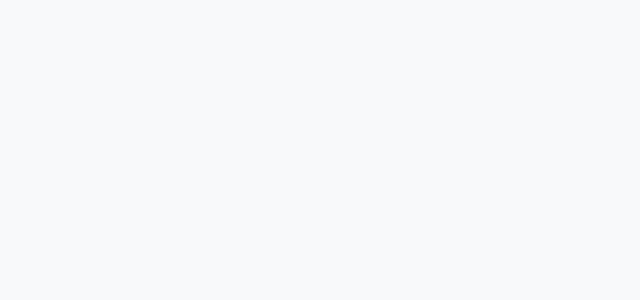
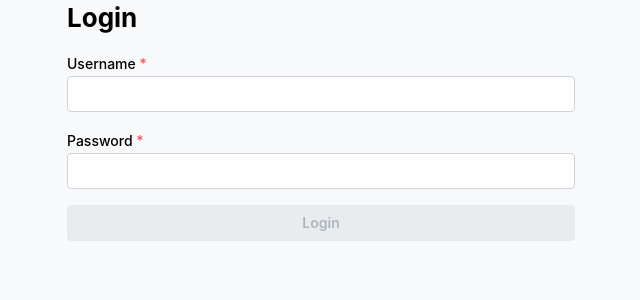
Before and after one commit to sebebbert/WhatTheRuck, a React (Vite) app: page /WhatTheRuck/login in a window 1280 px wide. Before the commit this address had no page. Shown: the top 300 px of the page, without its empty margins (319-959 px from the left). Built offline with nearby package versions, Linux system fonts and the light colour scheme.

Commit message:
User login page added

```diff
--- a/src/App.tsx
+++ b/src/App.tsx
@@ -1,20 +1,40 @@
 import { MantineProvider } from '@mantine/core';
 import { BrowserRouter, Routes, Route, Navigate } from 'react-router-dom';
 import { MatchProvider } from './context/MatchContext';
+import { AuthProvider } from './context/AuthContext';
+import { RequireAuth } from './components/RequireAuth';
 import { NewMatch } from './pages/NewMatch';
 import { LiveMatch } from './pages/LiveMatch';
+import { Login } from './pages/Login';
 
 function App() {
   return (
     <MantineProvider>
+      <AuthProvider>
         <MatchProvider>
           <BrowserRouter>
             <Routes>
-            <Route path="/WhatTheRuck" element={<NewMatch />} />
-            <Route path="/WhatTheRuck/match" element={<LiveMatch />} />
+              <Route path="/WhatTheRuck/login" element={<Login />} />
+              <Route
+                path="/WhatTheRuck"
+                element={
+                  <RequireAuth>
+                    <NewMatch />
+                  </RequireAuth>
+                }
+              />
+              <Route
+                path="/WhatTheRuck/match"
+                element={
+                  <RequireAuth>
+                    <LiveMatch />
+                  </RequireAuth>
+                }
+              />
             </Routes>
           </BrowserRouter>
         </MatchProvider>
+      </AuthProvider>
     </MantineProvider>
   );
 }
--- /dev/null
+++ b/src/components/RequireAuth.tsx
@@ -0,0 +1,15 @@
+import { Navigate, useLocation } from 'react-router-dom';
+import { useAuth } from '../context/AuthContext';
+import type { ReactElement } from 'react';
+
+export function RequireAuth({ children }: { children: ReactElement }) {
+  const { isAuthenticated } = useAuth();
+  const location = useLocation();
+
+  if (!isAuthenticated) {
+    // Redirect to login page but save the attempted url
+    return <Navigate to="/WhatTheRuck/login" state={{ from: location }} replace />;
+  }
+
+  return children;
+}
--- /dev/null
+++ b/src/context/AuthContext.tsx
@@ -0,0 +1,88 @@
+import { createContext, useContext, useState, useEffect } from 'react';
+import { validatePassword, hashPassword } from '../utils/crypto';
+
+interface User {
+  username: string;
+  role: 'user' | 'admin';
+}
+
+interface AuthContextType {
+  user: User | null;
+  login: (username: string, password: string) => Promise<boolean>;
+  logout: () => void;
+  isAuthenticated: boolean;
+}
+
+const AuthContext = createContext<AuthContextType | null>(null);
+
+const STORED_USERS_KEY = 'wtr_users';
+const CURRENT_USER_KEY = 'wtr_current_user';
+
+export function AuthProvider({ children }: { children: React.ReactNode }) {
+  const [user, setUser] = useState<User | null>(null);
+
+  useEffect(() => {
+    // Try to restore user session
+    const storedUser = localStorage.getItem(CURRENT_USER_KEY);
+    if (storedUser) {
+      setUser(JSON.parse(storedUser));
+    }
+  }, []);
+
+  const login = async (username: string, password: string) => {
+    // Get stored users
+    const storedUsers = localStorage.getItem(STORED_USERS_KEY);
+    const users = storedUsers ? JSON.parse(storedUsers) : {};
+
+    // For first-time setup, create an admin user
+    if (Object.keys(users).length === 0) {
+      const adminHash = await hashPassword('admin');
+      users.admin = {
+        passwordHash: adminHash,
+        role: 'admin'
+      };
+      localStorage.setItem(STORED_USERS_KEY, JSON.stringify(users));
+    }
+
+    const userInfo = users[username];
+    if (!userInfo) return false;
+
+    const isValid = await validatePassword(password, userInfo.passwordHash);
+    if (!isValid) return false;
+
+    const userData: User = {
+      username,
+      role: userInfo.role
+    };
+
+    setUser(userData);
+    localStorage.setItem(CURRENT_USER_KEY, JSON.stringify(userData));
+    return true;
+  };
+
+  const logout = () => {
+    setUser(null);
+    localStorage.removeItem(CURRENT_USER_KEY);
+  };
+
+  return (
+    <AuthContext.Provider
+      value={{
+        user,
+        login,
+        logout,
+        isAuthenticated: user !== null
+      }}
+    >
+      {children}
+    </AuthContext.Provider>
+  );
+}
+
+export function useAuth() {
+  const context = useContext(AuthContext);
+  if (!context) {
+    throw new Error('useAuth must be used within an AuthProvider');
+  }
+  return context;
+}
--- /dev/null
+++ b/src/pages/Login.tsx
@@ -0,0 +1,58 @@
+import { useState } from 'react';
+import { useAuth } from '../context/AuthContext';
+import { Button, TextInput, Stack, Title, Container, Alert } from '@mantine/core';
+import { useNavigate, useLocation } from 'react-router-dom';
+
+export function Login() {
+  const [username, setUsername] = useState('');
+  const [password, setPassword] = useState('');
+  const [error, setError] = useState('');
+  const { login } = useAuth();
+  const navigate = useNavigate();
+  const location = useLocation();
+
+  const from = location.state?.from?.pathname || '/WhatTheRuck';
+
+  const handleLogin = async () => {
+    if (username && password) {
+      const success = await login(username, password);
+      if (success) {
+        navigate(from, { replace: true });
+      } else {
+        setError('Invalid username or password');
+      }
+    }
+  };
+
+  return (
+    <Container size="xs">
+      <Stack gap="md">
+        <Title order={2}>Login</Title>
+        {error && (
+          <Alert color="red" title="Error">
+            {error}
+          </Alert>
+        )}
+        <TextInput
+          label="Username"
+          value={username}
+          onChange={(e) => setUsername(e.target.value)}
+          required
+        />
+        <TextInput
+          type="password"
+          label="Password"
+          value={password}
+          onChange={(e) => setPassword(e.target.value)}
+          required
+        />
+        <Button
+          onClick={handleLogin}
+          disabled={!username || !password}
+        >
+          Login
+        </Button>
+      </Stack>
+    </Container>
+  );
+}
```
Lines whose indentation alone changed are shown as unchanged.
